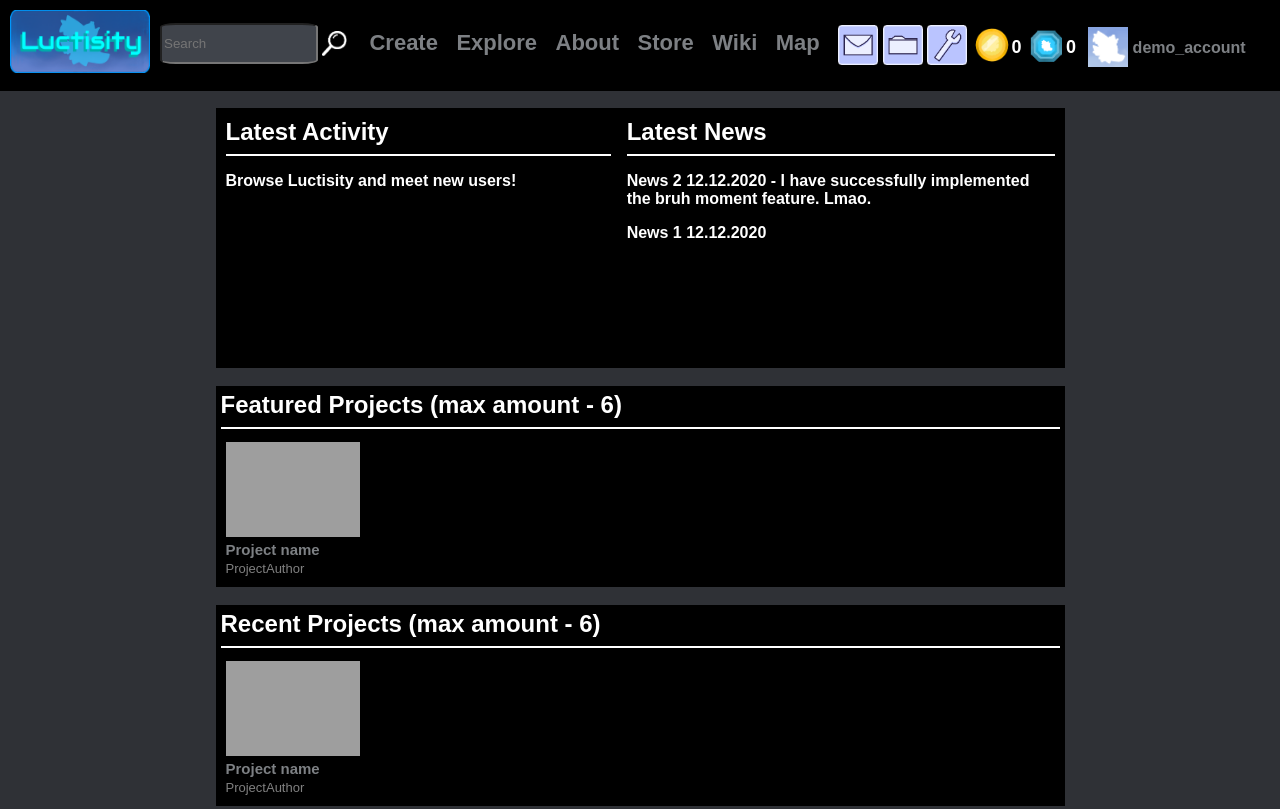
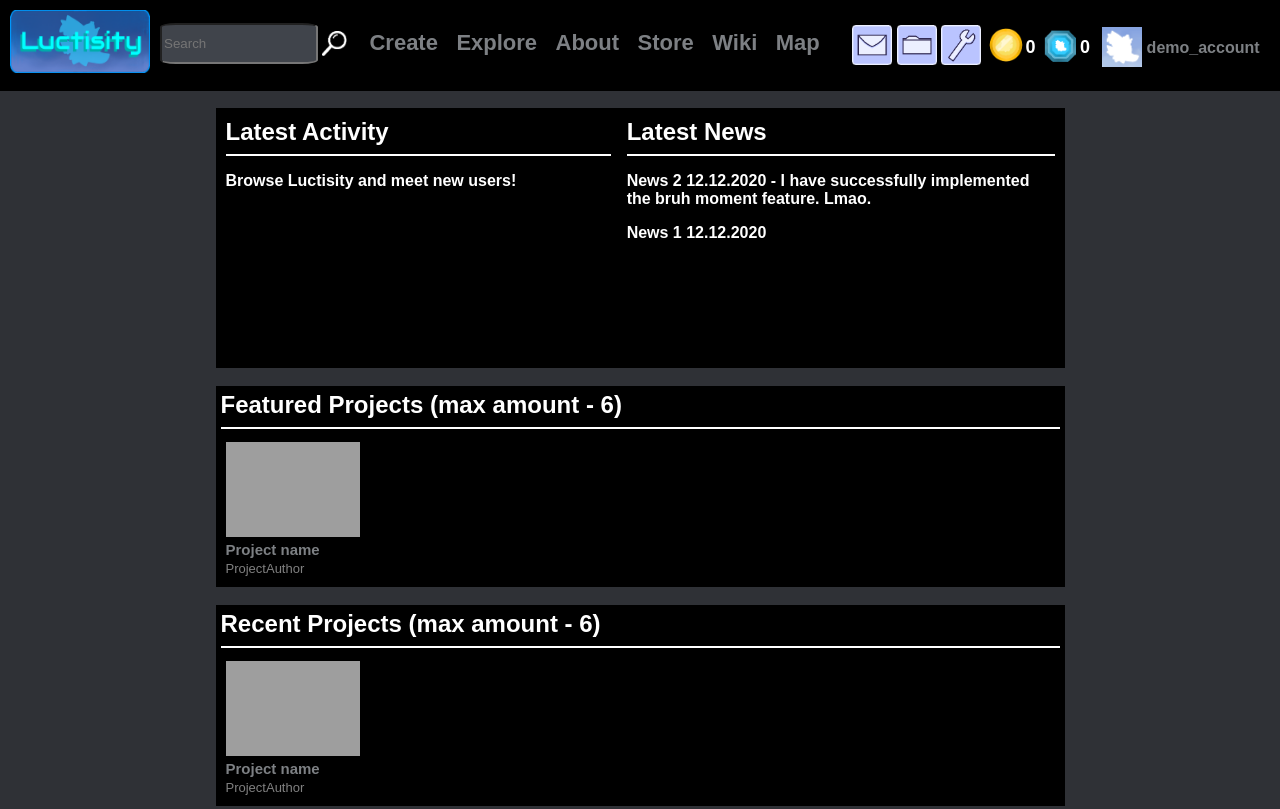
Before and after one commit to Luctisity/luctisity.github.io, a plain HTML site: page index.html in a window 1280 px wide. Shown: the top 809 px of the page. Drawn offline with Linux system fonts and the light colour scheme; grey boxes are pictures that could not be loaded.

Commit message:
Update style.css

```diff
--- a/style.css
+++ b/style.css
@@ -66,7 +66,7 @@ a {
 	margin-top:15px;
 	margin-left:auto;
 	position:relative;
-	right:194px;
+	right:180px;
 }
 
 #profile {
```
